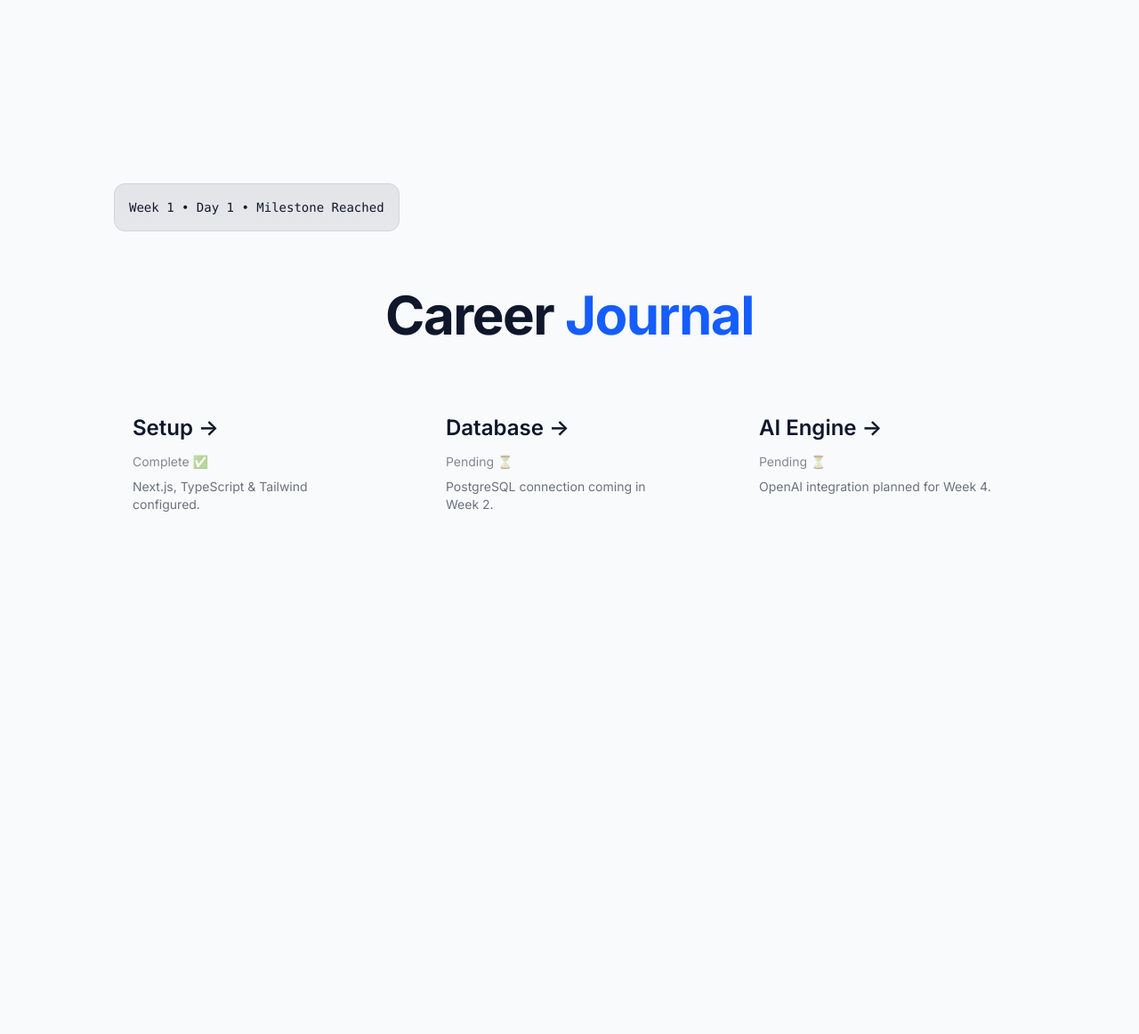
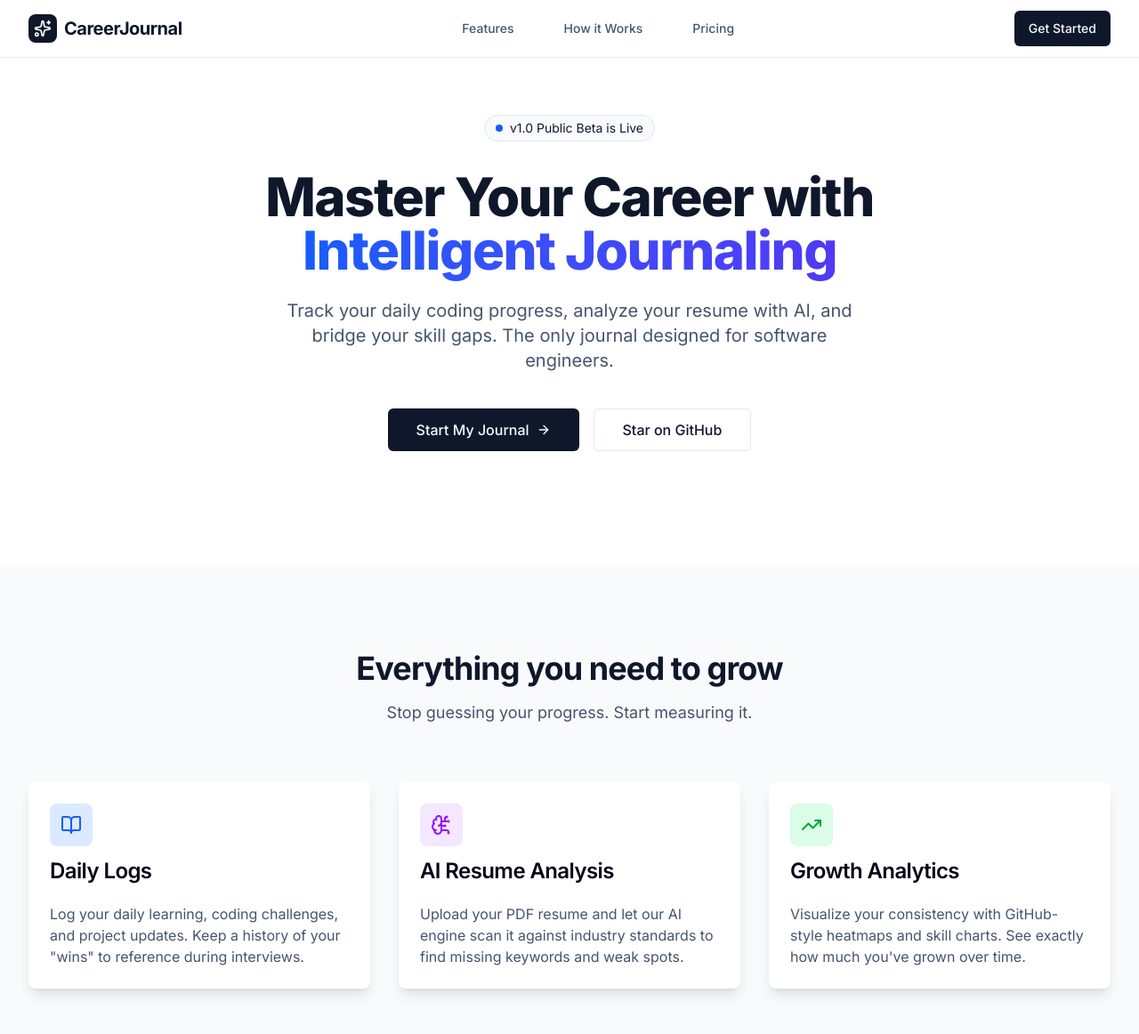
Before and after one commit to sdiv0503/Career-Journal-2.0, a Next.js app: page / in a window 1280 px wide. Shown: the top 1162 px of the page at 89% size. Before the commit the page ends 800 px from the top, so only its background shows below. Built offline with nearby package versions, Linux system fonts and the light colour scheme.

Commit message:
feat: complete landing page with hero, features, and footer

```diff
--- a/src/app/page.tsx
+++ b/src/app/page.tsx
@@ -1,56 +1,160 @@
+import Link from "next/link";
+import { Navbar } from "@/components/Navbar";
+import { Footer } from "@/components/Footer";
+import { Button } from "@/components/ui/button";
+import { Card, CardContent, CardHeader, CardTitle } from "@/components/ui/card";
+import {
+  BookOpen,
+  TrendingUp,
+  BrainCircuit,
+  ArrowRight,
+  CheckCircle2
+} from "lucide-react";
+
 export default function Home() {
   return (
-    <main className="flex min-h-screen flex-col items-center justify-center p-24 text-center">
-      <div className="z-10 max-w-5xl w-full items-center justify-between font-mono text-sm lg:flex">
-        <p className="fixed left-0 top-0 flex w-full justify-center border-b border-gray-300 bg-gradient-to-b from-zinc-200 pb-6 pt-8 backdrop-blur-2xl lg:static lg:w-auto lg:rounded-xl lg:border lg:bg-gray-200 lg:p-4">
-          Week 1 • Day 1 • Milestone Reached
-        </p>
-      </div>
+    <div className="min-h-screen bg-white">
+      <Navbar />
 
-      <div className="relative flex place-items-center my-16">
-        <h1 className="text-6xl font-bold tracking-tight text-slate-900">
-          Career <span className="text-blue-600">Journal</span>
-        </h1>
-      </div>
+      <main>
+        {/* HERO SECTION */}
+        <section className="relative overflow-hidden pt-16 pb-32">
+          <div className="max-w-7xl mx-auto px-4 sm:px-6 lg:px-8 text-center">
+            <div className="inline-flex items-center rounded-full border border-slate-200 bg-slate-50 px-3 py-1 text-sm text-slate-900 mb-8">
+              <span className="flex h-2 w-2 rounded-full bg-blue-600 mr-2"></span>
+              v1.0 Public Beta is Live
+            </div>
 
-      <div className="mb-32 grid text-center lg:max-w-5xl lg:w-full lg:mb-0 lg:grid-cols-3 lg:text-left gap-8">
-        <StatusCard
-          title="Setup"
-          status="Complete ✅"
-          desc="Next.js, TypeScript & Tailwind configured."
-        />
-        <StatusCard
-          title="Database"
-          status="Pending ⏳"
-          desc="PostgreSQL connection coming in Week 2."
-        />
-        <StatusCard
-          title="AI Engine"
-          status="Pending ⏳"
-          desc="OpenAI integration planned for Week 4."
-        />
-      </div>
-    </main>
-  );
-}
+            <h1 className="text-5xl md:text-6xl font-extrabold tracking-tight text-slate-900 mb-6">
+              Master Your Career with <br />
+              <span className="bg-gradient-to-r from-blue-600 to-indigo-600 bg-clip-text text-transparent">
+                Intelligent Journaling
+              </span>
+            </h1>
 
-// Simple internal component for the status cards
-function StatusCard({
-  title,
-  status,
-  desc,
-}: {
-  title: string;
-  status: string;
-  desc: string;
-}) {
-  return (
-    <div className="group rounded-lg border border-transparent px-5 py-4 transition-colors hover:border-gray-300 hover:bg-gray-100 hover:dark:border-neutral-700 hover:dark:bg-neutral-800/30">
-      <h2 className={`mb-3 text-2xl font-semibold`}>
-        {title} <span className="inline-block transition-transform group-hover:translate-x-1 motion-reduce:transform-none">-&gt;</span>
-      </h2>
-      <p className={`m-0 text-sm opacity-50 mb-2`}>{status}</p>
-      <p className={`m-0 max-w-[30ch] text-sm opacity-60`}>{desc}</p>
+            <p className="mt-4 text-xl text-slate-600 max-w-2xl mx-auto mb-10">
+              Track your daily coding progress, analyze your resume with AI, and bridge your skill gaps.
+              The only journal designed for software engineers.
+            </p>
+
+            <div className="flex justify-center gap-4">
+              <Link href="/dashboard">
+                <Button size="lg" className="h-12 px-8 text-base">
+                  Start My Journal <ArrowRight className="ml-2 h-4 w-4" />
+                </Button>
+              </Link>
+              <Link href="https://github.com" target="_blank">
+                <Button variant="outline" size="lg" className="h-12 px-8 text-base">
+                  Star on GitHub
+                </Button>
+              </Link>
+            </div>
+          </div>
+        </section>
+
+        {/* FEATURES GRID */}
+        <section id="features" className="py-24 bg-slate-50">
+          <div className="max-w-7xl mx-auto px-4 sm:px-6 lg:px-8">
+            <div className="text-center mb-16">
+              <h2 className="text-3xl font-bold tracking-tight text-slate-900 sm:text-4xl">
+                Everything you need to grow
+              </h2>
+              <p className="mt-4 text-lg text-slate-600">
+                Stop guessing your progress. Start measuring it.
+              </p>
+            </div>
+
+            <div className="grid md:grid-cols-3 gap-8">
+              {/* Feature 1 */}
+              <Card className="border-none shadow-lg">
+                <CardHeader>
+                  <div className="h-12 w-12 rounded-lg bg-blue-100 flex items-center justify-center mb-4">
+                    <BookOpen className="h-6 w-6 text-blue-600" />
+                  </div>
+                  <CardTitle>Daily Logs</CardTitle>
+                </CardHeader>
+                <CardContent>
+                  <p className="text-slate-600">
+                    Log your daily learning, coding challenges, and project updates.
+                    Keep a history of your "wins" to reference during interviews.
+                  </p>
+                </CardContent>
+              </Card>
+
+              {/* Feature 2 */}
+              <Card className="border-none shadow-lg">
+                <CardHeader>
+                  <div className="h-12 w-12 rounded-lg bg-purple-100 flex items-center justify-center mb-4">
+                    <BrainCircuit className="h-6 w-6 text-purple-600" />
+                  </div>
+                  <CardTitle>AI Resume Analysis</CardTitle>
+                </CardHeader>
+                <CardContent>
+                  <p className="text-slate-600">
+                    Upload your PDF resume and let our AI engine scan it against
+                    industry standards to find missing keywords and weak spots.
+                  </p>
+                </CardContent>
+              </Card>
+
+              {/* Feature 3 */}
+              <Card className="border-none shadow-lg">
+                <CardHeader>
+                  <div className="h-12 w-12 rounded-lg bg-green-100 flex items-center justify-center mb-4">
+                    <TrendingUp className="h-6 w-6 text-green-600" />
+                  </div>
+                  <CardTitle>Growth Analytics</CardTitle>
+                </CardHeader>
+                <CardContent>
+                  <p className="text-slate-600">
+                    Visualize your consistency with GitHub-style heatmaps and
+                    skill charts. See exactly how much you've grown over time.
+                  </p>
+                </CardContent>
+              </Card>
+            </div>
+          </div>
+        </section>
+
+        {/* SOCIAL PROOF / TRUST SECTION */}
+        <section className="py-24">
+          <div className="max-w-7xl mx-auto px-4 sm:px-6 lg:px-8">
+            <div className="bg-slate-900 rounded-2xl overflow-hidden shadow-2xl">
+              <div className="grid md:grid-cols-2 gap-8 items-center p-12">
+                <div>
+                  <h3 className="text-3xl font-bold text-white mb-6">
+                    Ready to level up your career?
+                  </h3>
+                  <ul className="space-y-4 mb-8">
+                    {[
+                      "Track daily progress effortlessly",
+                      "Get AI-powered resume feedback",
+                      "Visualize your skill growth",
+                      "100% Free & Open Source"
+                    ].map((item, i) => (
+                      <li key={i} className="flex items-center text-slate-300">
+                        <CheckCircle2 className="h-5 w-5 text-green-400 mr-3" />
+                        {item}
+                      </li>
+                    ))}
+                  </ul>
+                  <Button size="lg" className="bg-white text-slate-900 hover:bg-slate-100">
+                    Get Started Now
+                  </Button>
+                </div>
+                <div className="relative h-64 md:h-full min-h-[300px] bg-slate-800 rounded-xl border border-slate-700 p-4 flex items-center justify-center">
+                  <p className="text-slate-500 font-mono text-sm">
+                    {/* Placeholder for a future dashboard screenshot */}
+                    [Dashboard Preview Image Placeholder]
+                  </p>
+                </div>
+              </div>
+            </div>
+          </div>
+        </section>
+      </main>
+
+      <Footer />
     </div>
   );
 }
--- /dev/null
+++ b/src/components/Footer.tsx
@@ -0,0 +1,33 @@
+import { Github, Twitter, Linkedin } from "lucide-react";
+
+export function Footer() {
+  return (
+    <footer className="bg-slate-50 border-t border-slate-200 mt-20">
+      <div className="max-w-7xl mx-auto py-12 px-4 sm:px-6 lg:px-8">
+        <div className="flex flex-col md:flex-row justify-between items-center">
+
+          <div className="mb-4 md:mb-0">
+            <p className="text-slate-500 text-sm">
+              © {new Date().getFullYear()} CareerJournal AI. All rights reserved.
+            </p>
+          </div>
+
+          <div className="flex space-x-6">
+            <a href="#" className="text-slate-400 hover:text-slate-500">
+              <span className="sr-only">GitHub</span>
+              <Github className="h-5 w-5" />
+            </a>
+            <a href="#" className="text-slate-400 hover:text-slate-500">
+              <span className="sr-only">Twitter</span>
+              <Twitter className="h-5 w-5" />
+            </a>
+            <a href="#" className="text-slate-400 hover:text-slate-500">
+              <span className="sr-only">LinkedIn</span>
+              <Linkedin className="h-5 w-5" />
+            </a>
+          </div>
+        </div>
+      </div>
+    </footer>
+  );
+}
--- /dev/null
+++ b/src/components/Navbar.tsx
@@ -0,0 +1,44 @@
+import Link from "next/link";
+import { Button } from "@/components/ui/button";
+import { Sparkles } from "lucide-react";
+
+export function Navbar() {
+  return (
+    <nav className="border-b border-slate-200 bg-white/75 backdrop-blur-lg sticky top-0 z-50">
+      <div className="max-w-7xl mx-auto px-4 sm:px-6 lg:px-8">
+        <div className="flex justify-between h-16 items-center">
+
+          {/* Logo Section */}
+          <div className="flex-shrink-0 flex items-center gap-2">
+            <div className="bg-slate-900 p-1.5 rounded-lg">
+              <Sparkles className="h-5 w-5 text-white" />
+            </div>
+            <span className="font-bold text-xl tracking-tight text-slate-900">
+              CareerJournal
+            </span>
+          </div>
+
+          {/* Desktop Navigation */}
+          <div className="hidden md:flex space-x-8">
+            <Link href="#features" className="text-slate-600 hover:text-slate-900 px-3 py-2 text-sm font-medium transition-colors">
+              Features
+            </Link>
+            <Link href="#how-it-works" className="text-slate-600 hover:text-slate-900 px-3 py-2 text-sm font-medium transition-colors">
+              How it Works
+            </Link>
+            <Link href="#pricing" className="text-slate-600 hover:text-slate-900 px-3 py-2 text-sm font-medium transition-colors">
+              Pricing
+            </Link>
+          </div>
+
+          {/* CTA Button */}
+          <div>
+            <Link href="/dashboard">
+              <Button>Get Started</Button>
+            </Link>
+          </div>
+        </div>
+      </div>
+    </nav>
+  );
+}
```
